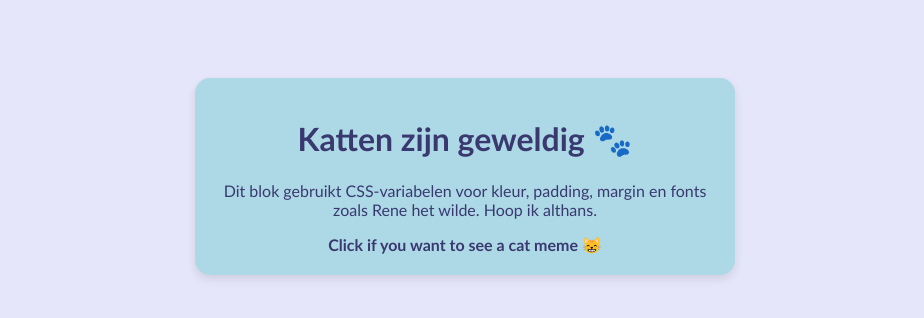
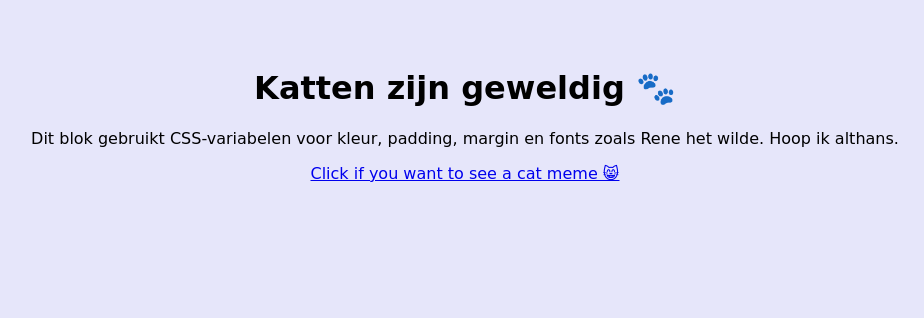
Before and after one commit to sloiazizi/educom-css, a plain HTML site: page 09-css-variables.html in a window 1280 px wide. Shown: the whole page, without its empty margins (175-1099 px from the left). Drawn offline with Linux system fonts and the light colour scheme.

Commit message:
Exercise 10 (#11)

```diff
--- a/css/styles.css
+++ b/css/styles.css
@@ -1,37 +1,51 @@
 :root {
-  --bg-color: #e6e6fa;
-  --accent-color: #add8e6;
-  --text-color: #393970;
-  --link-hover: #7ec8e3;
-  --main-font: 'Trebuchet MS', sans-serif;
-  --padding-box: 20px;
-  --margin-box: 40px auto;
-  --border-radius: 15px;
+  --main-color: lavender;
+  --hover-color: mediumslateblue;
+  --text-color: #fff;
 }
 
 body {
-  background-color: var(--bg-color);
-  font-family: var(--main-font);
-  color: var(--text-color);
-  padding: 30px;
+  background-color: var(--main-color);
+  font-family: 'Bubblegum Sans', cursive;
+  padding: 40px;
+  text-align: center;
 }
 
-.card {
-  background-color: var(--accent-color);
-  padding: var(--padding-box);
-  margin: var(--margin-box);
-  border-radius: var(--border-radius);
-  max-width: 500px;
-  text-align: center;
-  box-shadow: 0 4px 10px rgba(0, 0, 0, 0.1);
+.button-container {
+  display: flex;
+  flex-direction: column;
+  gap: 20px;
+  align-items: center;
+  margin-top: 30px;
 }
 
-.card a {
+.btn-variables {
+  width: 220px;
+  padding: 12px;
+  background-color: var(--hover-color);
   color: var(--text-color);
   text-decoration: none;
-  font-weight: bold;
+  border-radius: 12px;
+  box-shadow: 0 0 5px rgba(0,0,0,0.4);
+  transition: all 0.3s ease;
 }
 
-.card a:hover {
-  color: var(--link-hover);
+.btn-variables:hover {
+  background-color: rebeccapurple;
 }
+
+.btn-gradient {
+  width: 220px;
+  padding: 12px;
+  background: linear-gradient(45deg, #a18cd1, #fbc2eb);
+  color: #2c2c54;
+  text-decoration: none;
+  border-radius: 12px;
+  box-shadow: 0 0 5px rgba(0,0,0,0.4);
+  transition: all 0.3s ease;
+}
+
+.btn-gradient:hover {
+  background: linear-gradient(45deg, #8e44ad, #6dd5fa);
+  color: white;
+}
```
Also changed, not shown: 10-styling-a-button.html (added, +18 -0 lines).
